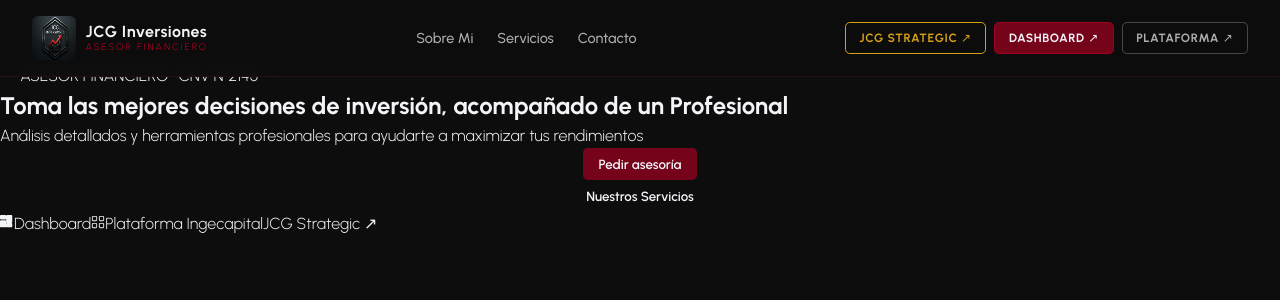
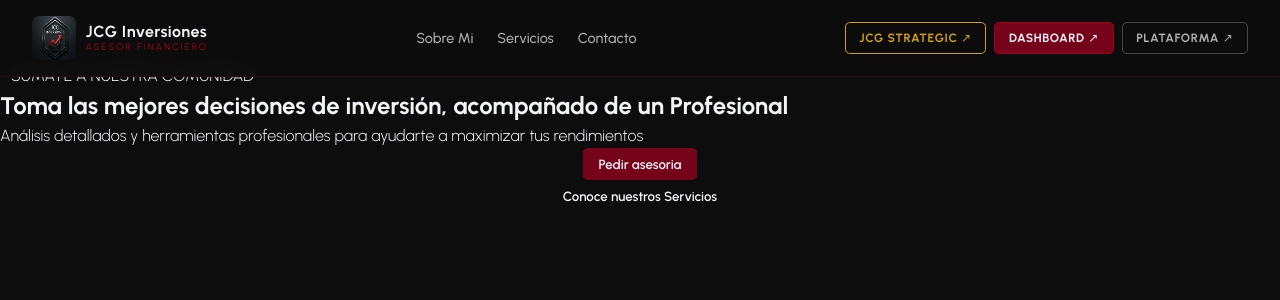
Before and after one commit to jcginversiones/JCGInversiones, a React (Vite) app: page / in a window 1280 px wide. Shown: the top 300 px of the page. Built offline with nearby package versions, Linux system fonts and the light colour scheme.

Commit message:
Update Header.tsx

```diff
--- a/src/components/Header.tsx
+++ b/src/components/Header.tsx
@@ -1,41 +1,23 @@
 import ButtonAction from './ButtonAction';
 import './Header.css';
 
+
 interface HeaderProps {
     id: string;
-}
+  }
 
 const Header : React.FC<HeaderProps> = ({ id }) =>{
     return(
         <header className='header' id={id}>
             <div className='headerContent'>
                 <section className='headerSection1'>
-                    <p className='hSText1'>— ASESOR FINANCIERO · CNV N°2145 —</p>
+                    <p className='hSText1'>- SUMATE A NUESTRA COMUNIDAD -</p>
                     <h2 className='hSTittle'>Toma las mejores decisiones de inversión, acompañado de un Profesional</h2>
                     <p className='hSText2'>Análisis detallados y herramientas profesionales para ayudarte a maximizar tus rendimientos</p>
 
                     <div className='hSButtons'>
-                        <ButtonAction colorSet={1} text='Pedir asesoría' to='https://wa.me/541169787999?text=Hola%20JCG Inversiones,%20encontré%20tu%20perfil%20a%20través%20de%20la%20web%20y%20me%20interesaba%20saber%20sobre%20tus%20Servicios%20en%20Trading'/>
-                        <ButtonAction text='Nuestros Servicios' colorSet={3} to='#services' />
-                    </div>
-
-                    {/* Accesos directos al ecosistema */}
-                    <div className='hSEcosystem'>
-                        <a href="https://juancg00ginversiones.github.io/JCGdashboard/" target="_blank" rel="noopener noreferrer" className='hSEcoBtn hSEcoDash'>
-                            <svg xmlns="http://www.w3.org/2000/svg" width="14" height="14" fill="currentColor" viewBox="0 0 16 16">
-                                <path d="M0 1a1 1 0 0 1 1-1h5a1 1 0 0 1 1 1v3a1 1 0 0 1-1 1H1a1 1 0 0 1-1-1zm7 0a1 1 0 0 1 1-1h5a1 1 0 0 1 1 1v7a1 1 0 0 1-1 1H8a1 1 0 0 1-1-1zm0 9a1 1 0 0 1 1-1h5a1 1 0 0 1 1 1v3a1 1 0 0 1-1 1H8a1 1 0 0 1-1-1zM0 7a1 1 0 0 1 1-1h5a1 1 0 0 1 1 1v6a1 1 0 0 1-1 1H1a1 1 0 0 1-1-1z"/>
-                            </svg>
-                            Dashboard
-                        </a>
-                        <a href="https://plataformaingecapital.com/" target="_blank" rel="noopener noreferrer" className='hSEcoBtn hSEcoPlatform'>
-                            <svg xmlns="http://www.w3.org/2000/svg" width="14" height="14" fill="currentColor" viewBox="0 0 16 16">
-                                <path d="M1 2.5A1.5 1.5 0 0 1 2.5 1h3A1.5 1.5 0 0 1 7 2.5v3A1.5 1.5 0 0 1 5.5 7h-3A1.5 1.5 0 0 1 1 5.5zM2.5 2a.5.5 0 0 0-.5.5v3a.5.5 0 0 0 .5.5h3a.5.5 0 0 0 .5-.5v-3a.5.5 0 0 0-.5-.5zm6.5.5A1.5 1.5 0 0 1 10.5 1h3A1.5 1.5 0 0 1 15 2.5v3A1.5 1.5 0 0 1 13.5 7h-3A1.5 1.5 0 0 1 9 5.5zm1.5-.5a.5.5 0 0 0-.5.5v3a.5.5 0 0 0 .5.5h3a.5.5 0 0 0 .5-.5v-3a.5.5 0 0 0-.5-.5zM1 10.5A1.5 1.5 0 0 1 2.5 9h3A1.5 1.5 0 0 1 7 10.5v3A1.5 1.5 0 0 1 5.5 15h-3A1.5 1.5 0 0 1 1 13.5zm1.5-.5a.5.5 0 0 0-.5.5v3a.5.5 0 0 0 .5.5h3a.5.5 0 0 0 .5-.5v-3a.5.5 0 0 0-.5-.5zm6.5.5A1.5 1.5 0 0 1 10.5 9h3a1.5 1.5 0 0 1 1.5 1.5v3a1.5 1.5 0 0 1-1.5 1.5h-3A1.5 1.5 0 0 1 9 13.5zm1.5-.5a.5.5 0 0 0-.5.5v3a.5.5 0 0 0 .5.5h3a.5.5 0 0 0 .5-.5v-3a.5.5 0 0 0-.5-.5z"/>
-                            </svg>
-                            Plataforma Ingecapital
-                        </a>
-                        <a href="https://jcgstrategic.com" target="_blank" rel="noopener noreferrer" className='hSEcoBtn hSEcoStrategic'>
-                            JCG Strategic ↗
-                        </a>
+                        <ButtonAction colorSet={1} text='Pedir asesoria' to='https://wa.me/541169787999?text=Hola%20JCG Inversiones,%20encontré%20tu%20perfil%20a%20través%20de%20la%20web%20y%20me%20interesaba%20saber%20sobre%20tus%20Servicios%20en%20Trading'/>
+                        <ButtonAction  text='Conoce nuestros Servicios' colorSet={3} to='#services  ' />
                     </div>
                 </section>
 
@@ -45,8 +27,9 @@
             </div>
 
             <p className='headerFinalText'>ASESOR FINANCIERO AGENTE PRODUCTOR CNV N°2145</p>
+
         </header>
     )
 }
 
-export default Header;
+export default Header
```
